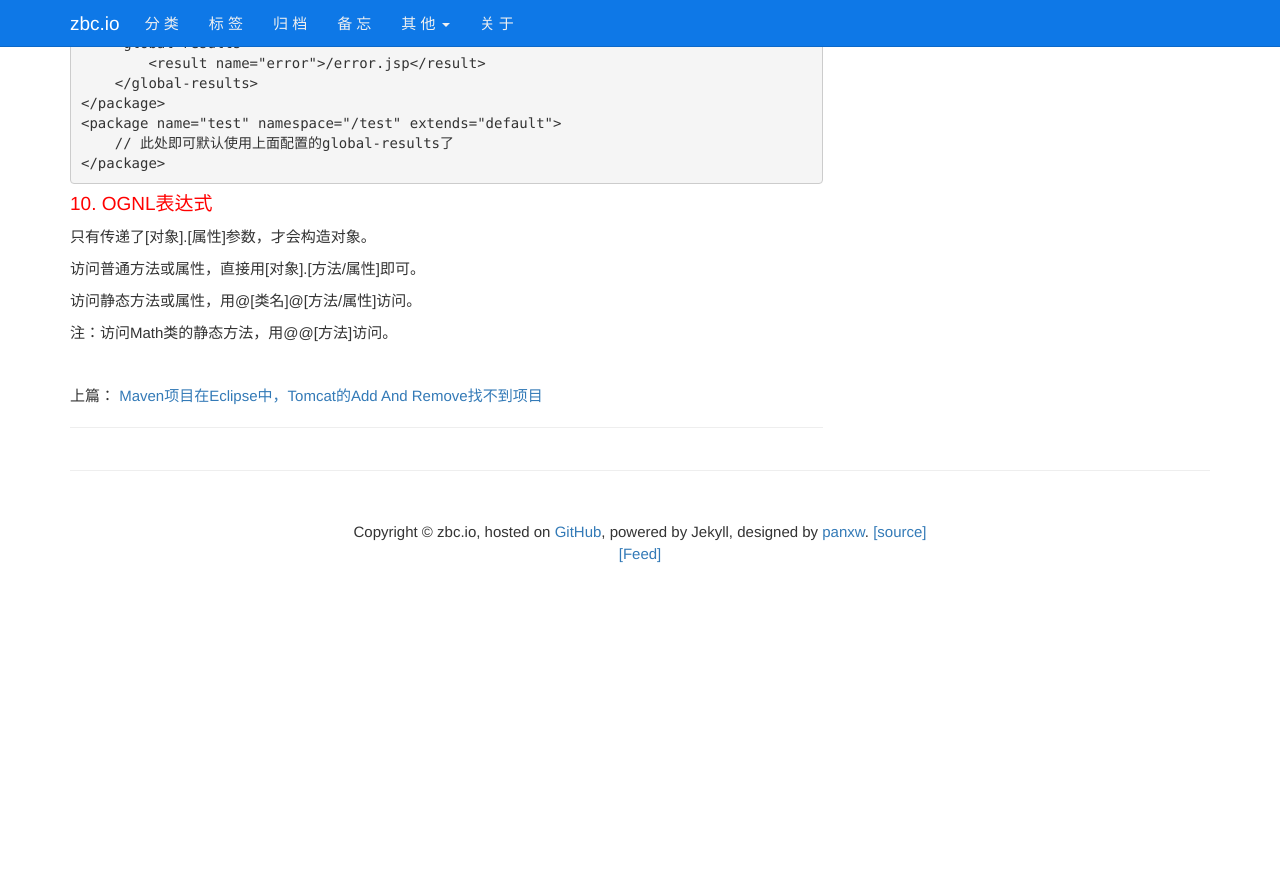
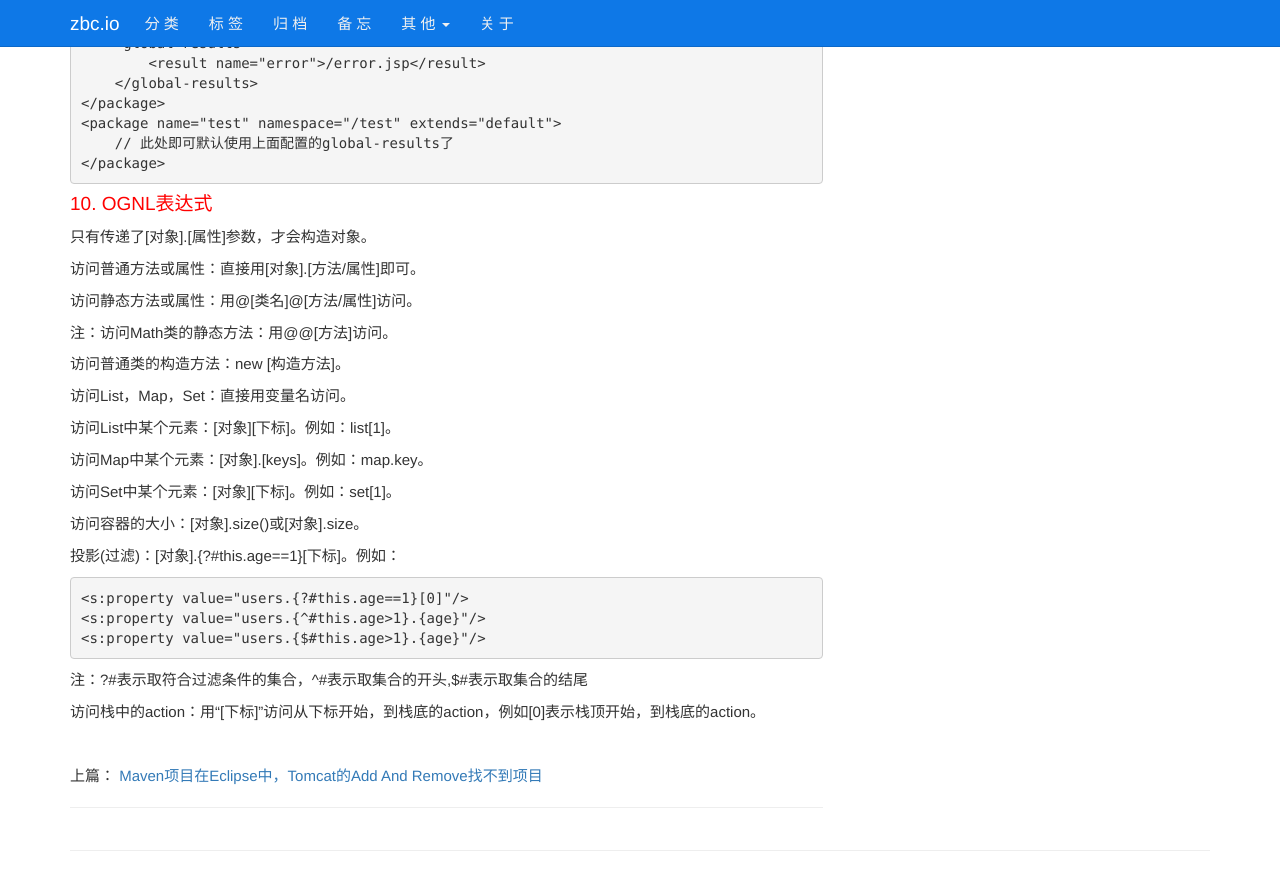
Before and after one commit to zbc0512/zbc0512.github.io, a Jekyll site: the page built from _posts/2016-04-12-struts2.md, in a window 1280 px wide and 900 px high, scrolled down 1797 px. Shown: the top 890 px of the window. Built offline with Jekyll 4.4.1, drawn with Linux system fonts in a browser that asks for light colours; nearby versions of some CDN libraries; library files that are not in the unit come from our copies; comment, search, counter and statistics services are not loaded; before the commit the page ends 2422 px from its top, so only the background shows below that.

Commit message:
Update 2016-04-12-struts2.md

```diff
--- a/_posts/2016-04-12-struts2.md
+++ b/_posts/2016-04-12-struts2.md
@@ -107,8 +107,30 @@ httpheader: 控制特殊HTTP行为的结果类型。
 
 只有传递了[对象].[属性]参数，才会构造对象。
 
-访问普通方法或属性，直接用[对象].[方法/属性]即可。
+访问普通方法或属性：直接用[对象].[方法/属性]即可。
 
-访问静态方法或属性，用@[类名]@[方法/属性]访问。
+访问静态方法或属性：用@[类名]@[方法/属性]访问。
 
-注：访问Math类的静态方法，用@@[方法]访问。
+注：访问Math类的静态方法：用@@[方法]访问。
+
+访问普通类的构造方法：new [构造方法]。
+
+访问List，Map，Set：直接用变量名访问。
+
+访问List中某个元素：[对象][下标]。例如：list[1]。
+
+访问Map中某个元素：[对象].[keys]。例如：map.key。
+
+访问Set中某个元素：[对象][下标]。例如：set[1]。
+
+访问容器的大小：[对象].size()或[对象].size。
+
+投影(过滤)：[对象].{?#this.age==1}[下标]。例如：
+
+    <s:property value="users.{?#this.age==1}[0]"/>
+    <s:property value="users.{^#this.age>1}.{age}"/>
+    <s:property value="users.{$#this.age>1}.{age}"/>
+
+注：?#表示取符合过滤条件的集合，^#表示取集合的开头,$#表示取集合的结尾
+
+访问栈中的action：用“[下标]”访问从下标开始，到栈底的action，例如[0]表示栈顶开始，到栈底的action。
```
